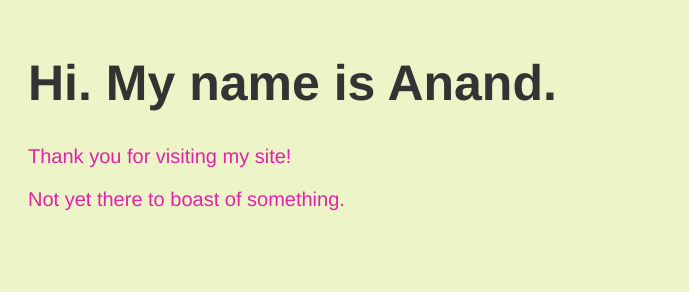
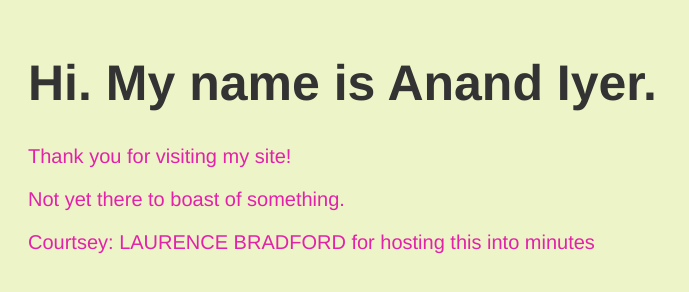
Before and after one commit to anandiyergit/anandiyergit.github.io, a plain HTML site: page index.html in a window 1280 px wide. Shown: the whole page, without its empty margins (0-689 px from the left). Drawn offline with Linux system fonts and the light colour scheme.

Commit message:
Update index.html
Credit to LAURENCE BRADFORD for her tutorial.

```diff
--- a/index.html
+++ b/index.html
@@ -10,8 +10,9 @@
 </head>
 
 <body>
-  <h1>Hi. My name is Anand.</h1>
+  <h1>Hi. My name is Anand Iyer.</h1>
   <p>Thank you for visiting my site!</p>
   <p>Not yet there to boast of something.</p>
+  <p>Courtsey: LAURENCE BRADFORD for hosting this into minutes</p>
 </body>
 </html>
```
